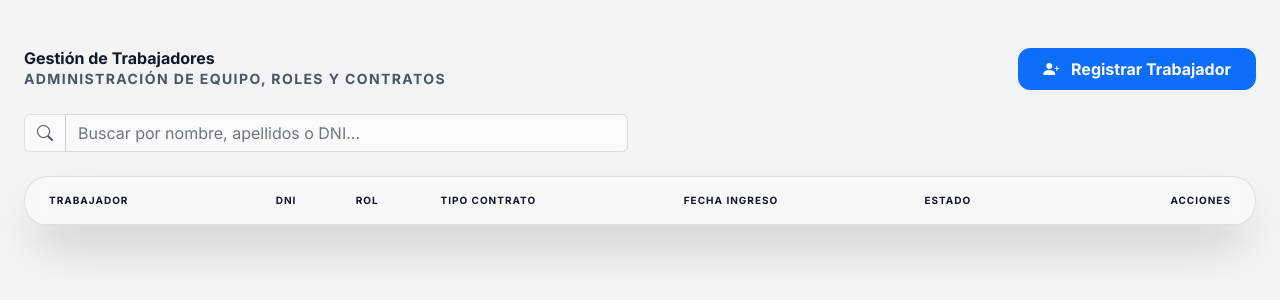
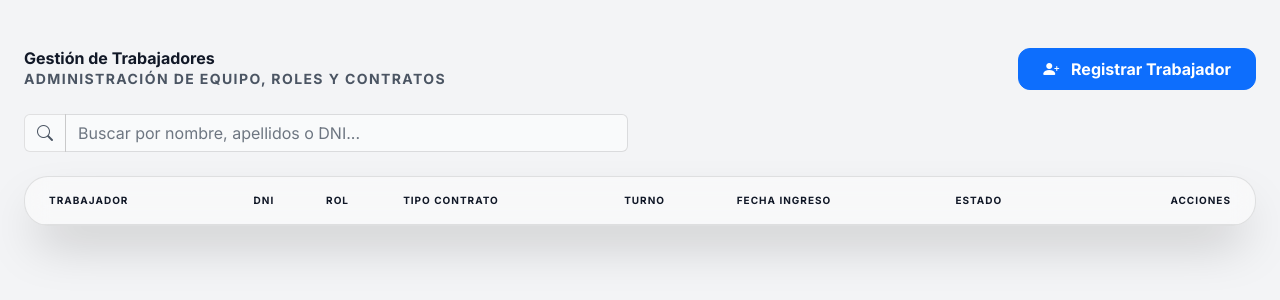
Before and after one commit to SleyterCorrea/Proyecto-Restaurante, a Django app: template templates/admin_panel/trabajadores.html in a window 1280 px wide. Shown: the part 79-379 px from the top of the page. Run offline with Django 4.2, Linux system fonts and the light colour scheme; the template is opened without the code that fills it, so the values that code supplies are empty; some libraries are stand-ins or nearby versions.

Commit message:
feat(usuarios): add turno field to trabajadores and configure reniec api key

```diff
--- a/apps/usuarios/serializers.py
+++ b/apps/usuarios/serializers.py
@@ -14,7 +14,7 @@ class UsuarioSerializer(serializers.ModelSerializer):
         model = Usuario
         fields = [
             'id', 'username', 'nombres', 'apellidos', 'email', 'rol', 'rol_nombre',
-            'activo', 'dni', 'tipo_trabajo', 'fecha_ingreso', 'fecha_termino', 'password'
+            'activo', 'dni', 'tipo_trabajo', 'turno', 'fecha_ingreso', 'fecha_termino', 'password'
         ]
         extra_kwargs = {
             'password': {'write_only': True, 'required': False},
--- a/templates/admin_panel/trabajadores.html
+++ b/templates/admin_panel/trabajadores.html
@@ -37,6 +37,7 @@
                         <th>DNI</th>
                         <th>Rol</th>
                         <th>Tipo Contrato</th>
+                        <th>Turno</th>
                         <th>Fecha Ingreso</th>
                         <th>Estado</th>
                         <th class="text-end pe-4">Acciones</th>
@@ -62,6 +63,9 @@
                             </td>
                             <td>
                                 <span class="text-xs font-bold" x-text="t.tipo_trabajo === 'FULL_TIME' ? 'FULL TIME' : 'PART TIME'"></span>
+                            </td>
+                            <td>
+                                <span class="text-xs font-bold uppercase" :class="t.turno === 'MANANA' ? 'text-primary' : (t.turno === 'TARDE' ? 'text-warning' : 'text-info')" x-text="t.turno === 'MANANA' ? 'MAÑANA' : (t.turno === 'TARDE' ? 'TARDE' : 'NOCHE')"></span>
                             </td>
                             <td class="small text-on-surface-variant font-medium" x-text="formatDate(t.fecha_ingreso)"></td>
                             <td>
@@ -146,7 +150,7 @@
                             </div>
                             <p class="text-[9px] text-primary mt-1 font-bold" x-show="form.id">* Dejar en blanco para no cambiar</p>
                         </div>
-                        <div class="col-md-6">
+                        <div class="col-md-4">
                                 <label class="form-label text-[10px] font-black text-on-surface-variant uppercase tracking-widest">Rol del Sistema</label>
                                 <select class="form-select rounded-xl py-2.5" x-model="form.rol">
                                     <option value="">Seleccione un rol...</option>
@@ -155,11 +159,19 @@
                                     </template>
                                 </select>
                             </div>
-                        <div class="col-md-6">
+                            <div class="col-md-4">
                                 <label class="form-label text-[10px] font-black text-on-surface-variant uppercase tracking-widest">Tipo de Contrato</label>
                                 <select class="form-select rounded-xl py-2.5" x-model="form.tipo_trabajo">
                                     <option value="FULL_TIME">Full Time</option>
                                     <option value="PART_TIME">Part Time</option>
+                                </select>
+                            </div>
+                            <div class="col-md-4">
+                                <label class="form-label text-[10px] font-black text-on-surface-variant uppercase tracking-widest">Turno de Trabajo</label>
+                                <select class="form-select rounded-xl py-2.5" x-model="form.turno">
+                                    <option value="MANANA">Turno Mañana</option>
+                                    <option value="TARDE">Turno Tarde</option>
+                                    <option value="NOCHE">Turno Noche</option>
                                 </select>
                             </div>
 
@@ -214,6 +226,7 @@ function trabajadoresApp() {
             rol: '',
             dni: '',
             tipo_trabajo: 'FULL_TIME',
+            turno: 'MANANA',
             fecha_ingreso: '',
             fecha_termino: '',
             password: '',
@@ -265,6 +278,7 @@ function trabajadoresApp() {
                 rol: '',
                 dni: '',
                 tipo_trabajo: 'FULL_TIME',
+                turno: 'MANANA',
                 fecha_ingreso: new Date().toISOString().split('T')[0],
                 fecha_termino: '',
                 password: '',
```
Also changed, not shown: apps/usuarios/models.py (+7 -0 lines), apps/usuarios/migrations/0004_usuario_turno.py (added). Lines whose indentation alone changed are shown as unchanged.
